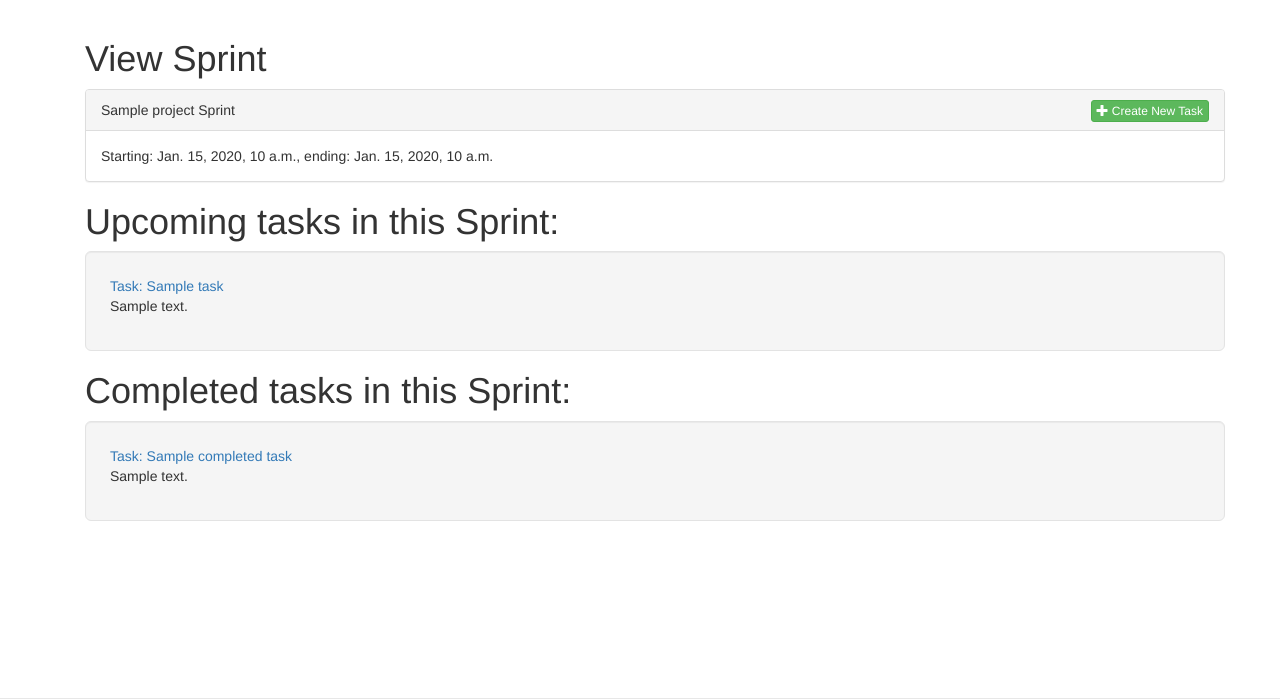
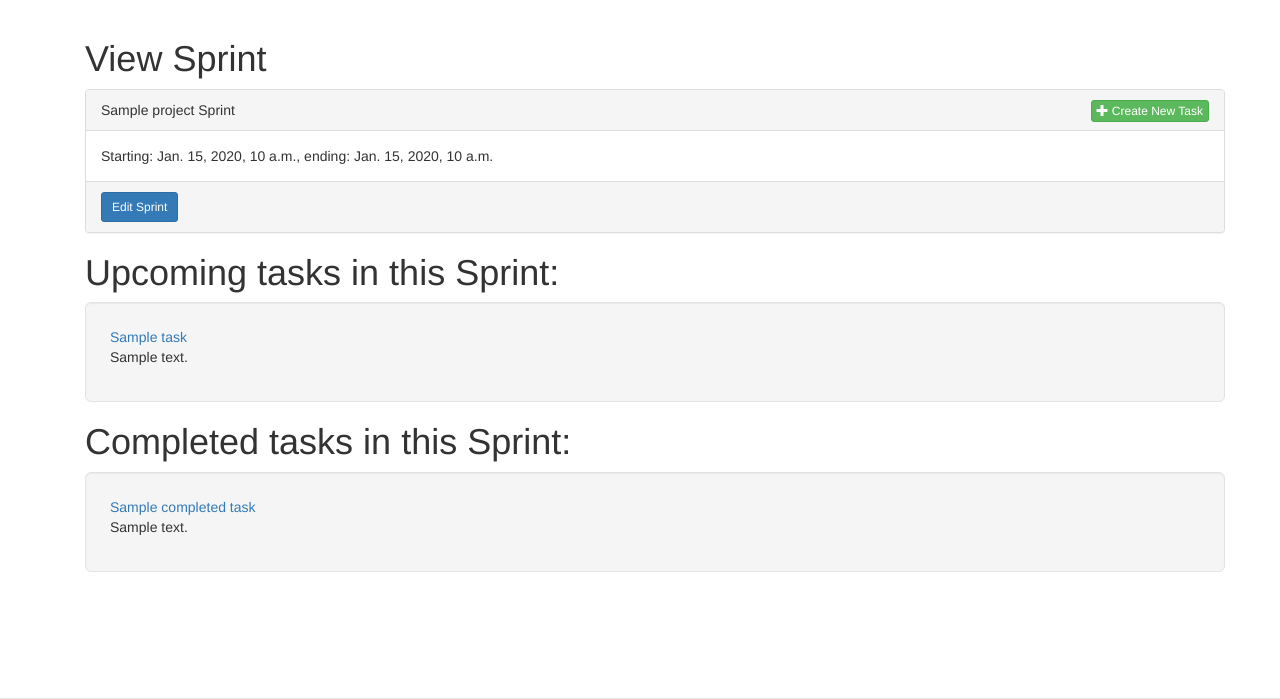
Before and after one commit to kschiu/AgileProjectMgmnt, a Django app: template agility/agility/templates/agility/view_sprint.html in a window 1280 px wide. Shown: the part 51-750 px from the top of the page. Run offline with Django 3.2, Linux system fonts and the light colour scheme; the template is opened without the code that fills it: most values are stand-ins (such as "Sample title", 1, 10 or a date in 2020); some libraries are stand-ins or nearby versions.

Commit message:
Added an edit button to the view pages

```diff
--- a/agility/agility/templates/agility/view_sprint.html
+++ b/agility/agility/templates/agility/view_sprint.html
@@ -13,16 +13,22 @@
 						</form>
 					</div>
 				</div>
-
 				<div class="panel-body">
 					Starting: {{sprint.start_date}}, ending: {{sprint.end_date}}
+				</div>
+				<div class="panel-footer">
+					<form method="get" action={% url 'edit_sprint' sprint.id %}>
+						<button class="btn btn-sm btn-primary" type="submit">
+							Edit Sprint
+						</button>
+					</form>
 				</div>
 			</div>
 		<h1>Upcoming tasks in this Sprint:</h1>
 		{% for task in upcoming_tasks%}
 			<div class="well well-lg">
 				<a href={% url 'view_task' task.id %}>
-					Task: {{task.name}}
+					{{task.name}}
 				</a>
 				<p>{{task.description}}
 			</div>
@@ -31,7 +37,7 @@
 		{% for t in completed_tasks%}
 			<div class="well well-lg">
 				<a href={% url 'view_task' t.id %}>
-					Task: {{t.name}}
+					{{t.name}}
 				</a>
 				<p>{{t.description}}
 			</div>
```
Also changed, not shown: agility/agility/templates/agility/view_project.html (+7 -0 lines), agility/agility/templates/agility/view_task.html (+7 -0 lines).
